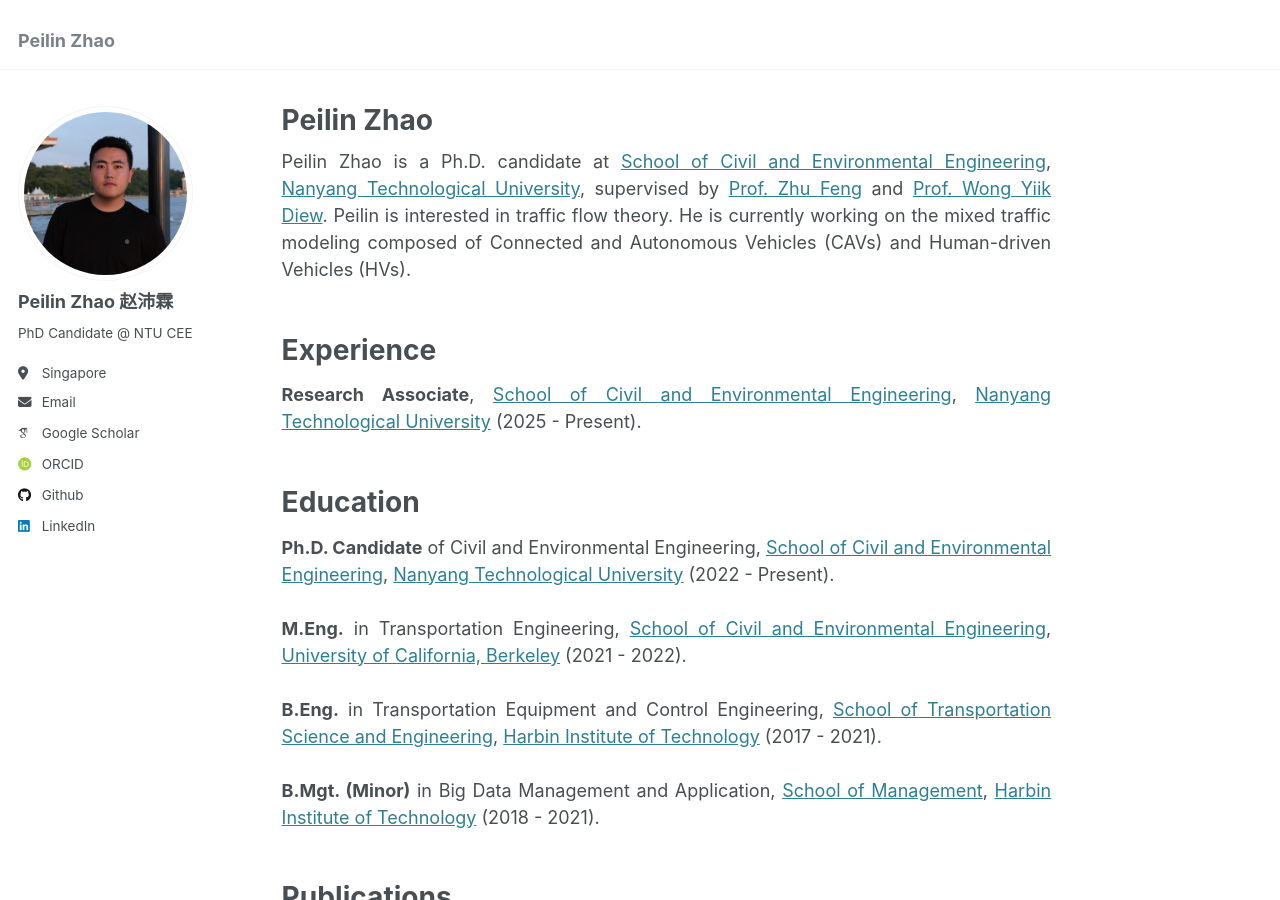
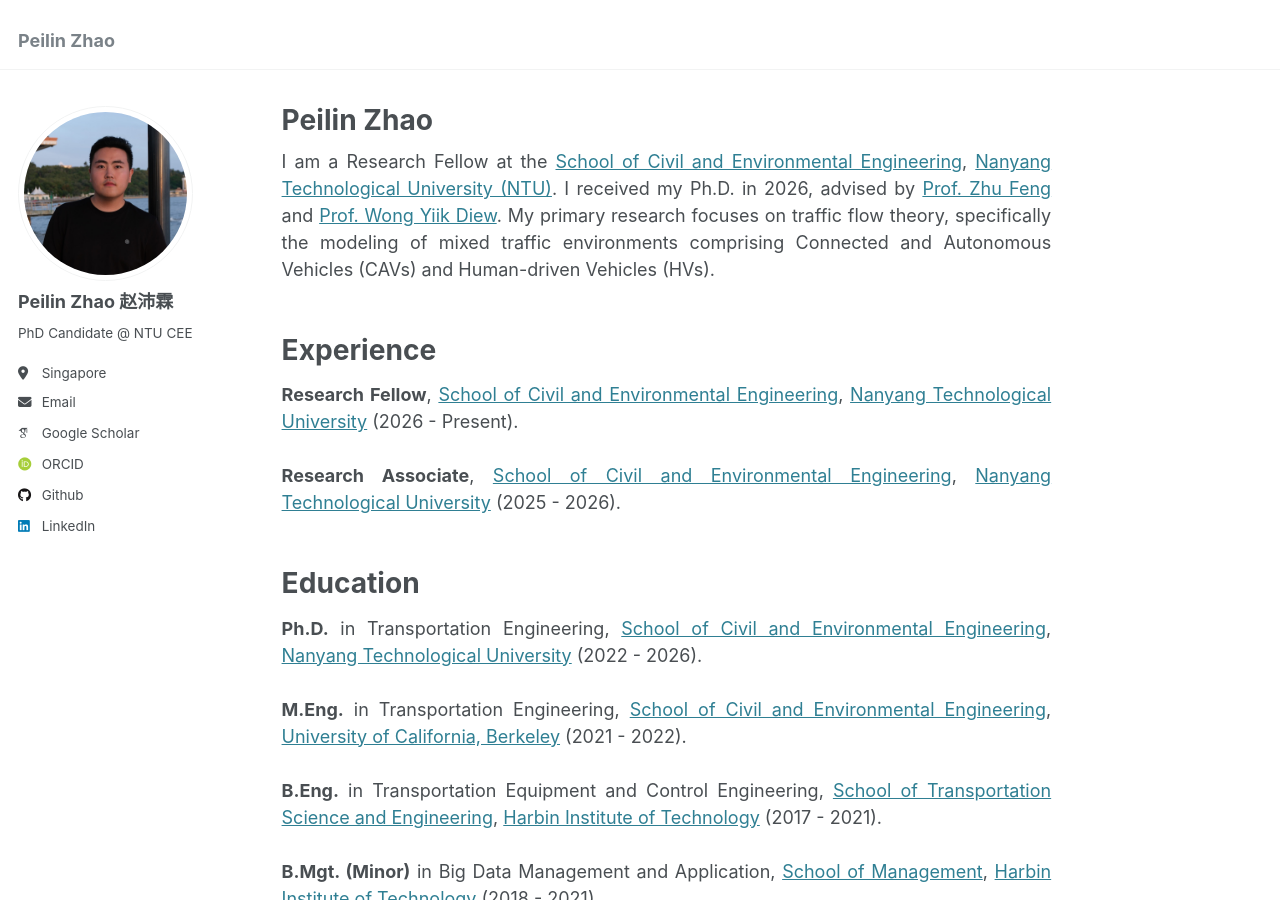
Before and after one commit to Jerry-zpl/Jerry-zpl.github.io, a Jekyll site: the page built from _pages/about.md, in a window 1280 px wide and 900 px high. Built offline with Jekyll 4.4.1, drawn with Linux system fonts in a browser that asks for light colours; some web fonts are replaced.

Commit message:
Update about.md

```diff
--- a/_pages/about.md
+++ b/_pages/about.md
@@ -9,7 +9,7 @@
 
 <div style="text-align: justify;">
 
-Peilin Zhao is a Ph.D. candidate at <a href="https://www.ntu.edu.sg/cee">School of Civil and Environmental Engineering</a>, <a href="https://www.ntu.edu.sg/">Nanyang Technological University</a>, supervised by <a href="https://dr.ntu.edu.sg/cris/rp/rp00740">Prof. Zhu Feng</a> and <a href="https://dr.ntu.edu.sg/cris/rp/rp00667">Prof. Wong Yiik Diew</a>. Peilin is interested in traffic flow theory. He is currently working on the mixed traffic modeling composed of Connected and Autonomous Vehicles (CAVs) and Human-driven Vehicles (HVs).
+I am a Research Fellow at the <a href="https://www.ntu.edu.sg/cee">School of Civil and Environmental Engineering</a>, <a href="https://www.ntu.edu.sg/">Nanyang Technological University (NTU)</a>. I received my Ph.D. in 2026, advised by <a href="https://dr.ntu.edu.sg/cris/rp/rp00740">Prof. Zhu Feng</a> and <a href="https://dr.ntu.edu.sg/cris/rp/rp00667">Prof. Wong Yiik Diew</a>. My primary research focuses on traffic flow theory, specifically the modeling of mixed traffic environments comprising Connected and Autonomous Vehicles (CAVs) and Human-driven Vehicles (HVs).
 
 </div>
 
@@ -20,7 +20,11 @@
 
 <div style="text-align: justify;">
 
-<b>Research Associate</b>, <a href="https://www.ntu.edu.sg/cee">School of Civil and Environmental Engineering</a>, <a href="https://www.ntu.edu.sg/">Nanyang Technological University</a> (2025 - Present).
+<b>Research Fellow</b>, <a href="https://www.ntu.edu.sg/cee">School of Civil and Environmental Engineering</a>, <a href="https://www.ntu.edu.sg/">Nanyang Technological University</a> (2026 - Present).
+
+<br><br>
+
+<b>Research Associate</b>, <a href="https://www.ntu.edu.sg/cee">School of Civil and Environmental Engineering</a>, <a href="https://www.ntu.edu.sg/">Nanyang Technological University</a> (2025 - 2026).
 
 </div>
 
@@ -31,7 +35,7 @@
 
 <div style="text-align: justify;">
 
-<b>Ph.D. Candidate</b> of Civil and Environmental Engineering, <a href="https://www.ntu.edu.sg/cee">School of Civil and Environmental Engineering</a>, <a href="https://www.ntu.edu.sg/">Nanyang Technological University</a> (2022 - Present).
+<b>Ph.D.</b> in Transportation Engineering, <a href="https://www.ntu.edu.sg/cee">School of Civil and Environmental Engineering</a>, <a href="https://www.ntu.edu.sg/">Nanyang Technological University</a> (2022 - 2026).
 
 <br><br>
 
```
